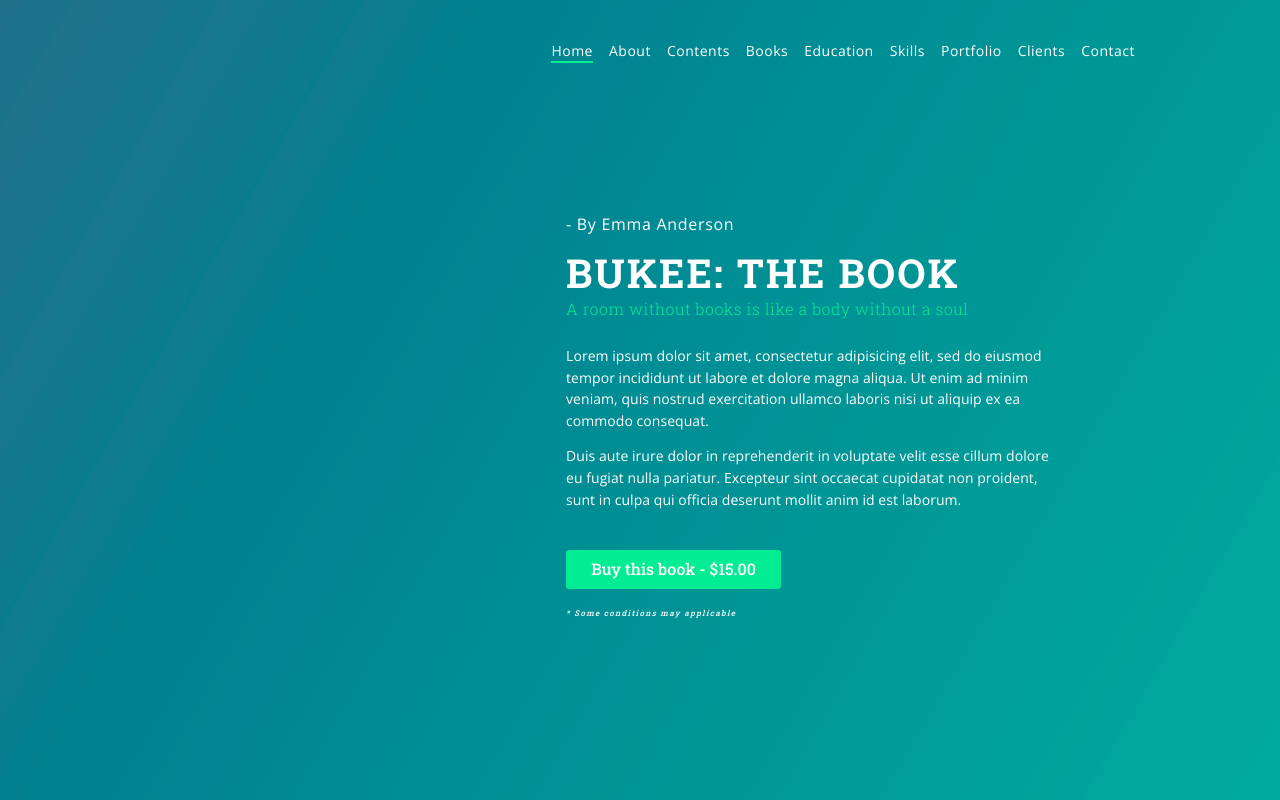
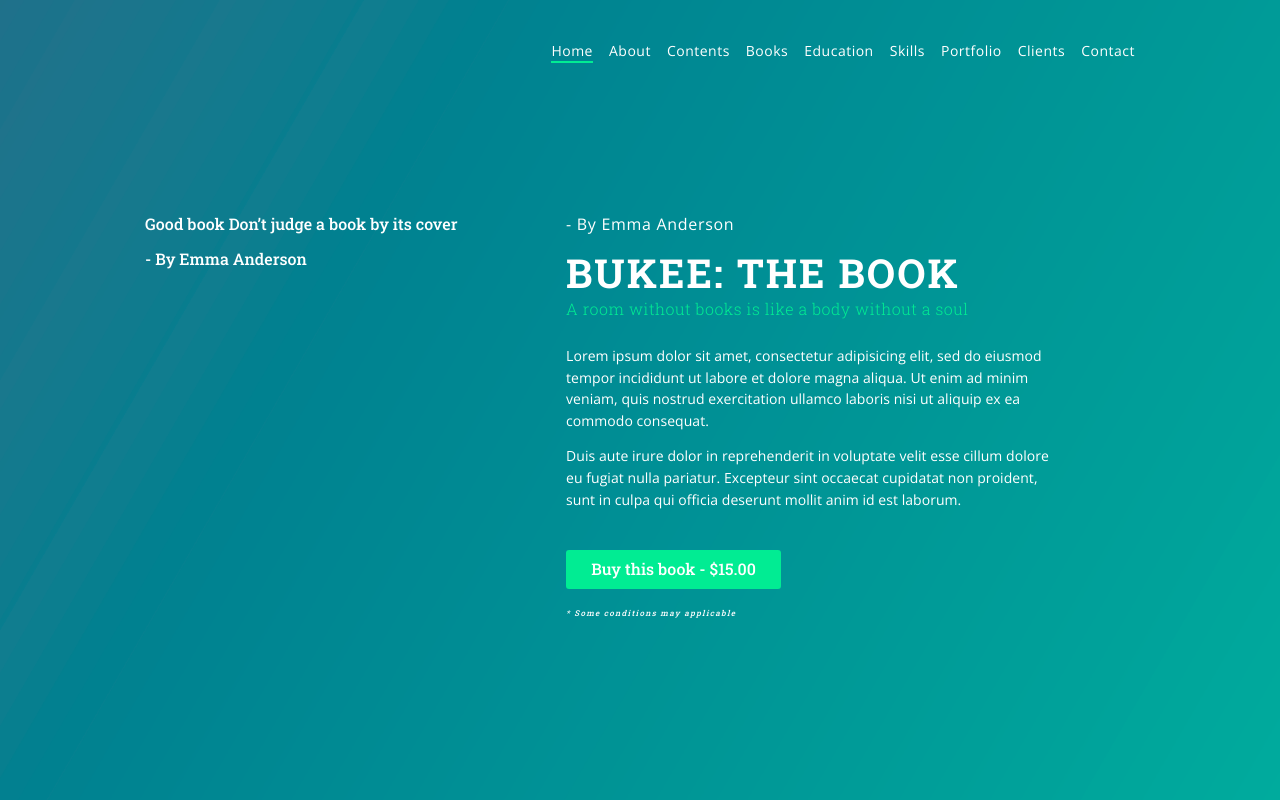
Before and after one commit to not-k1ng-solomon/tp-layout-course, a website: page src/index.html in a window 1280 px wide. Shown: the top 800 px of the page. Drawn offline with nearby package versions, Linux system fonts and the light colour scheme; files that its build step writes are made by us from their sources.

Commit message:
add html

```diff
--- a/src/css/index.scss
+++ b/src/css/index.scss
@@ -83,7 +83,7 @@ a {
   padding-top: 120px;
   display: flex;
   justify-content: flex-start;
-
+  color: $light_color;
   &-demo {
     flex-basis: 390px;
     width: 370px;
@@ -103,7 +103,7 @@ a {
   padding:{
     left: 45px;
   }
-  color: $light_color;
+
   flex-basis: calc(100% - 400px);
   &__name {
     font: {
--- a/src/index.html
+++ b/src/index.html
@@ -33,7 +33,11 @@
     <div class="wrap">
         <div class="block-book">
             <div class="block-book-demo">
-<!--                <div class="block-image__wrap"></div>-->
+                <p class="block-book-demo__title">
+                    Good book
+                    <span>Don’t judge a book by its cover</span>
+                </p>
+                <p class="block-book-demo__footer">- By Emma Anderson</p>
             </div>
             <div class="block-content block-content_theme-while">
                 <p class="block-content__name">- By Emma Anderson</p>
```
